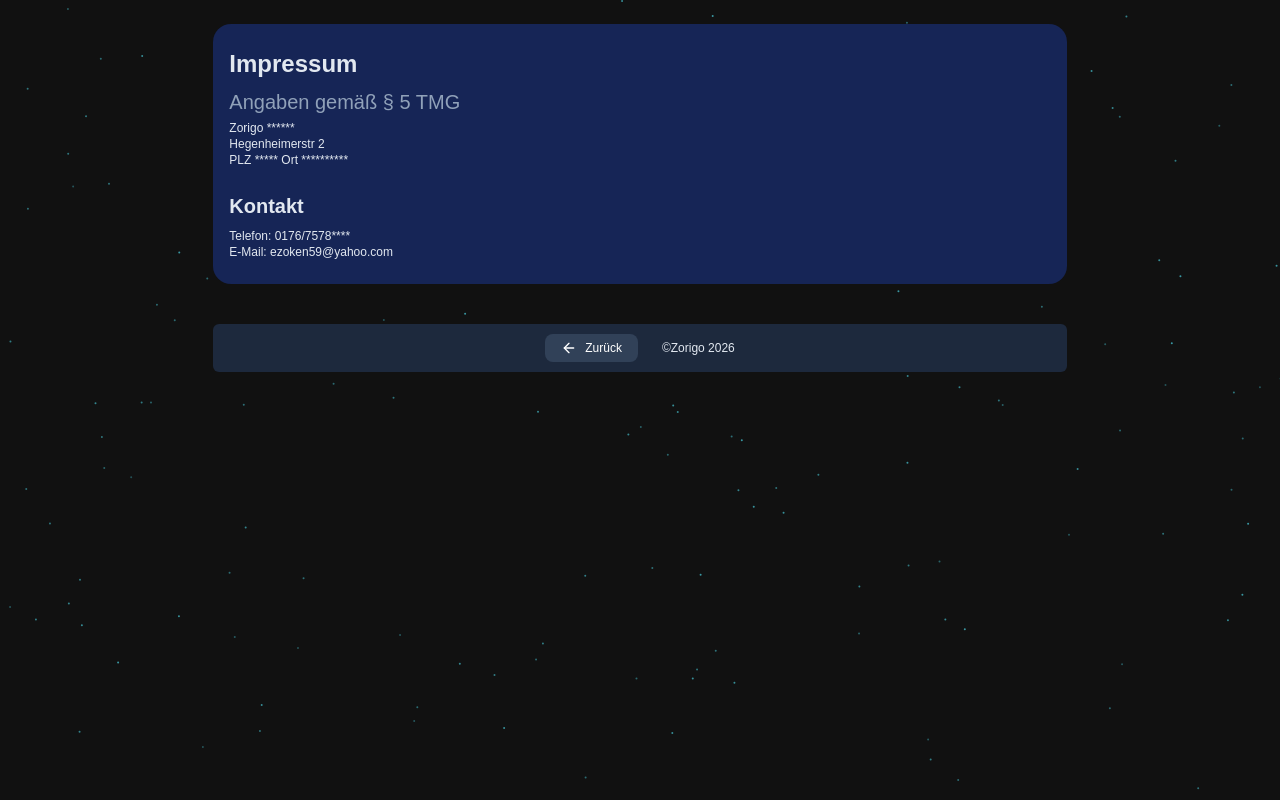
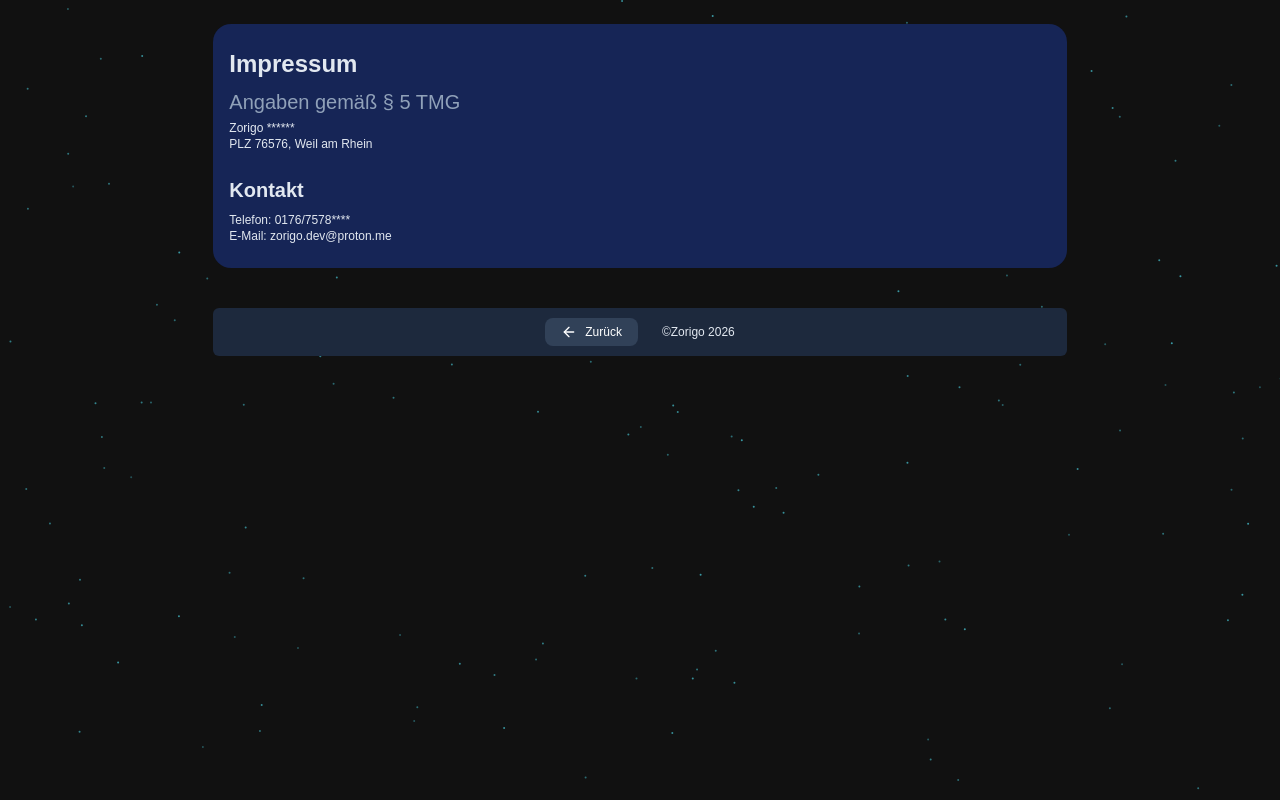
Before and after one commit to Zorigo9191/Portfolio, a React (Vite) app: page /#/impressum in a window 1280 px wide. Built offline with nearby package versions, Linux system fonts and the light colour scheme.

Commit message:
Anpassungen

```diff
--- a/src/components/Contact.tsx
+++ b/src/components/Contact.tsx
@@ -13,7 +13,7 @@ export default function Contact() {
           href="mailto:zorigo.enkhtur@gmail.com"
           className="flex underline hover:text-blue-400 bg-clip-text text-transparent transition-colors bg-[linear-gradient(to_right,#22C55E,#10B981,#06B6D4,#3B82F6,#22C55E)] font-bold text-sm mt-4"
         >
-          ezoken59@yahoo.com
+          zorigo.dev@proton.me
         </a>
       </div>
       <div>
--- a/src/components/parts/Impressum.tsx
+++ b/src/components/parts/Impressum.tsx
@@ -8,8 +8,7 @@ export default function Impressum() {
         <h4 className="text-xl text-slate-400 mb-1">Angaben gemäß § 5 TMG</h4>
         <p className="text-xs">
           Zorigo ****** <br />
-          Hegenheimerstr 2 <br />
-          PLZ ***** Ort **********
+          PLZ 76576, Weil am Rhein
         </p>
       </div>
 
@@ -17,7 +16,7 @@ export default function Impressum() {
         <h2 className="text-xl font-bold mb-2">Kontakt</h2>
         <p className="text-xs">
           Telefon: 0176/7578**** <br />
-          E-Mail: ezoken59@yahoo.com
+          E-Mail: zorigo.dev@proton.me
         </p>
       </div>
     </div>
```
